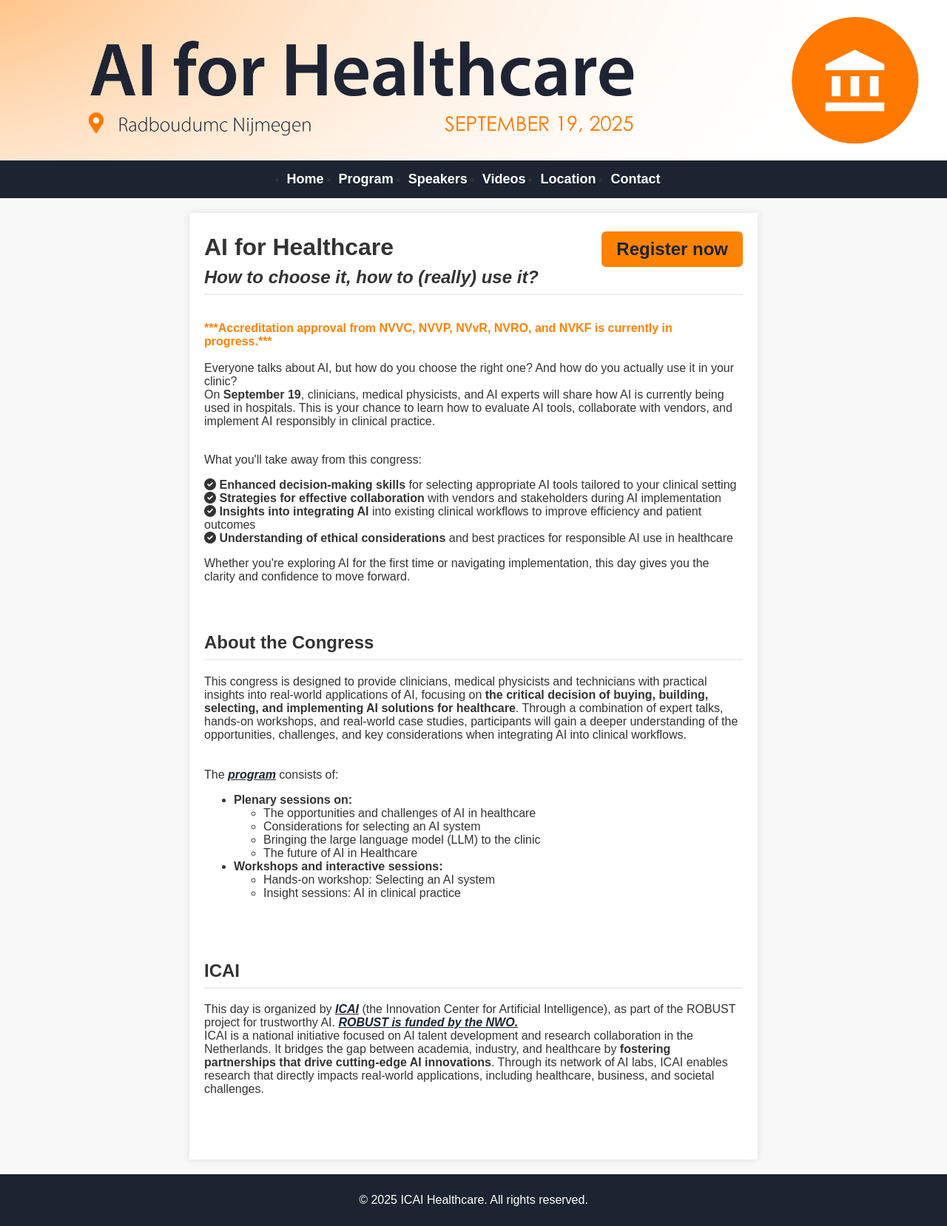
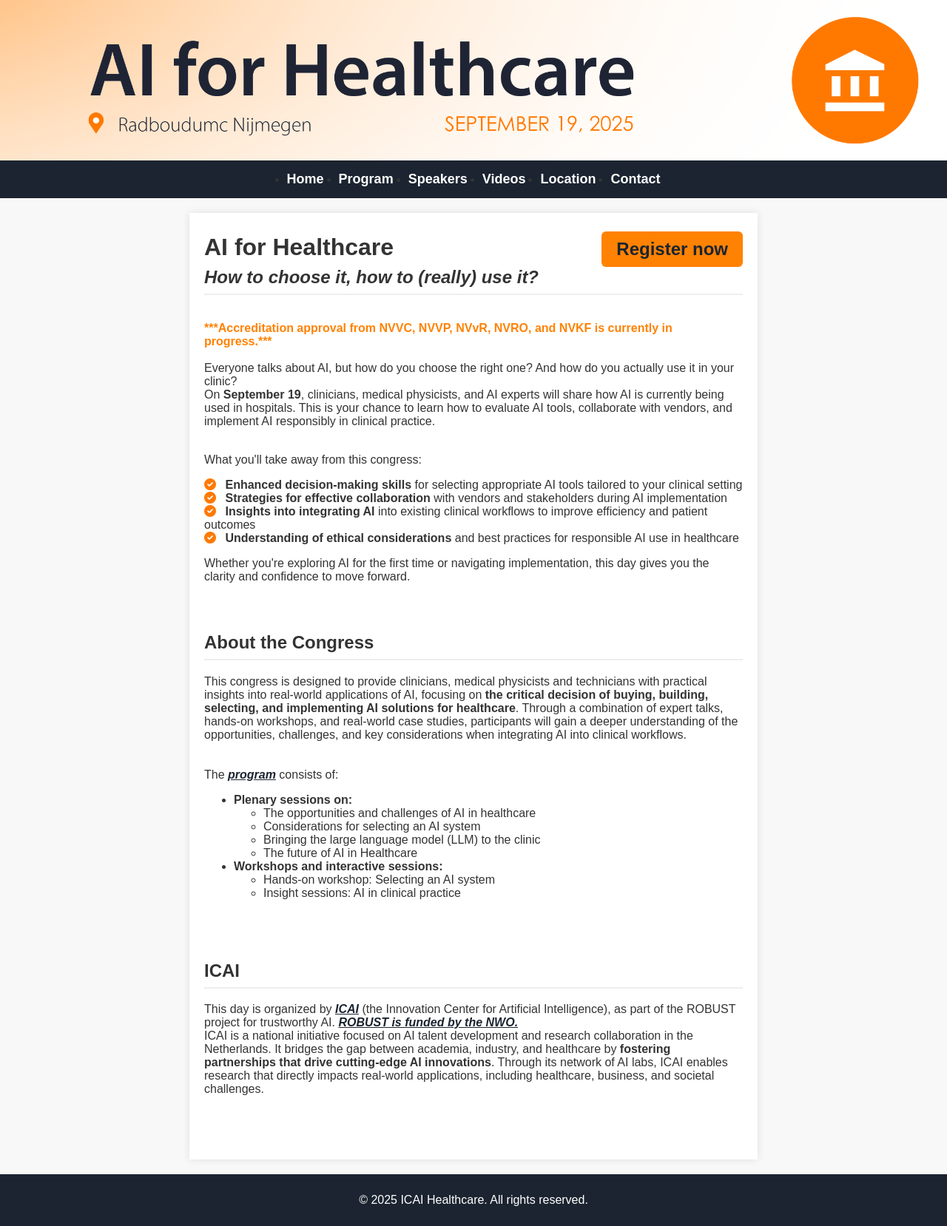
Before and after one commit to marliebesouw/marliebesouw.github.io, a Jekyll site: the page built from index.md, in a window 1280 px wide. Shown: the whole page at 74% size. Built offline with Jekyll 4.4.1, drawn with Linux system fonts in a browser that asks for light colours.

Commit message:
color check icon

```diff
--- a/assets/css/style.css
+++ b/assets/css/style.css
@@ -602,3 +602,8 @@
         border-radius: 8px;
         object-fit: cover;
       }
+
+      .check-icon {
+        color: #FF7900;
+        margin-right: 8px;
+      }
```
